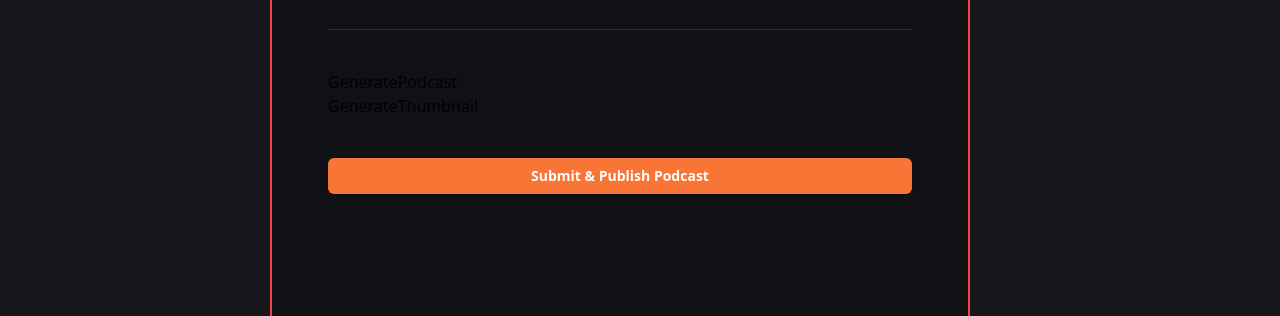
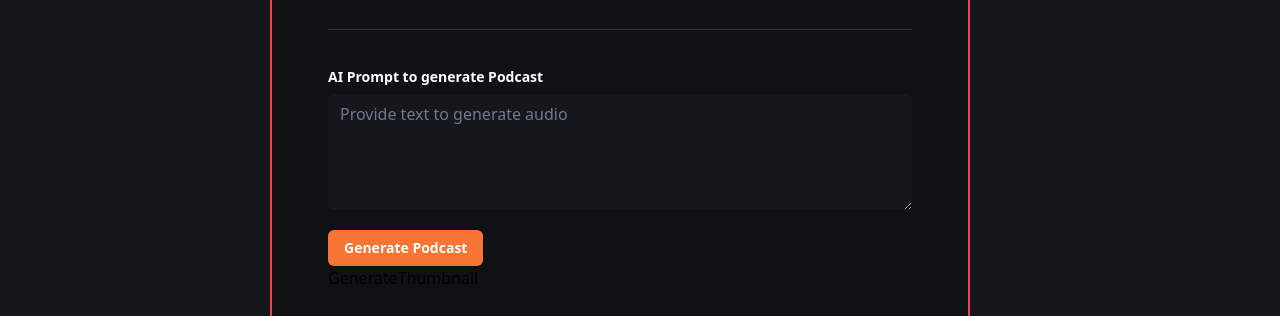
Before and after one commit to UnderprotectionDev/ai-podcast-platform-convex, a Next.js app: page /create-podcast in a window 1280 px wide. Shown: the part 435-751 px from the top of the page. Built offline with nearby package versions, Linux system fonts and the light colour scheme; no server answers.

Commit message:
Implement GeneratePodcast component with UI and basic podcast generation logic

```diff
--- a/app/(root)/create-podcast/page.tsx
+++ b/app/(root)/create-podcast/page.tsx
@@ -87,7 +87,7 @@
                   </FormLabel>
                   <FormControl>
                     <Input
-                      className="input-class focus-visible:ring-orange-1"
+                      className="input-class focus-visible:ring-orange-1 focus-visible:ring-offset-1"
                       placeholder="Pro Podcast"
                       {...field}
                     />
@@ -97,13 +97,13 @@
               )}
             />
             <div className="flex flex-col gap-2.5">
-              <Label className="text-16 font-bold text-white-1">
+              <Label className="text-16 font-bold text-white-1 focus-visible:ring-orange-1 focus-visible:ring-offset-1">
                 Select AI Voice
               </Label>
               <Select onValueChange={(value) => setVoiceType(value)}>
                 <SelectTrigger
                   className={cn(
-                    "text-16 w-full border-none bg-black-1 text-gray-1"
+                    "text-16 w-full border-none bg-black-1 text-gray-1 focus-visible:ring-orange-1 focus-visible:ring-offset-1"
                   )}
                 >
                   <SelectValue
@@ -111,12 +111,12 @@
                     className="placeholder:text-gray-1"
                   />
                 </SelectTrigger>
-                <SelectContent className="text-16 border-none bg-black-1 font-bold text-white-1 focus:ring-orange-1">
+                <SelectContent className="text-16 border-none bg-black-1 font-bold text-white-1">
                   {voiceCategories.map((category) => (
                     <SelectItem
                       key={category}
                       value={category}
-                      className="capitalize focus:bg-orange-1"
+                      className="capitalize focus:bg-orange-1 focus-visible:ring-orange-1 focus-visible:ring-offset-1"
                     >
                       {category}
                     </SelectItem>
@@ -142,7 +142,7 @@
                   </FormLabel>
                   <FormControl>
                     <Textarea
-                      className="input-class focus-visible:ring-orange-1"
+                      className="input-class focus-visible:ring-orange-1 focus-visible:ring-offset-1"
                       placeholder="Write a short podcast description"
                       {...field}
                     />
@@ -153,7 +153,15 @@
             />
           </div>
           <div className="flex flex-col pt-10">
-            <GeneratePodcast />
+            <GeneratePodcast
+              setAudioStorageId={setAudioStorageId}
+              setAudio={setAudioUrl}
+              setAudioDuration={setAudioDuration}
+              audio={audioUrl}
+              voiceType={voiceType}
+              voicePrompt={voicePrompt}
+              setVoicePrompt={setVoicePrompt}
+            />
 
             <GenerateThumbnail />
 
--- a/app/(root)/podcast/[podcastId]/page.tsx
+++ b/app/(root)/podcast/[podcastId]/page.tsx
@@ -1,8 +1,8 @@
-type PageProps = {
+interface PageProps {
   params: Promise<{
     podcastId: string;
   }>;
-};
+}
 
 export default async function PodcastPage({ params }: PageProps) {
   const { podcastId } = await params;
--- a/components/generate-podcast.tsx
+++ b/components/generate-podcast.tsx
@@ -1,3 +1,80 @@
-export function GeneratePodcast() {
-  return <div>GeneratePodcast</div>;
+import { GeneratePodcastProps } from "@/types";
+import { Label } from "./ui/label";
+import { Textarea } from "./ui/textarea";
+import { Button } from "./ui/button";
+import { Loader } from "lucide-react";
+import { useState } from "react";
+
+const useGeneratePodcast = ({
+  setAudio,
+  voiceType,
+  voicePrompt,
+  setAudioStorageId,
+}: GeneratePodcastProps) => {
+  const [isGenerating, setIsGenerating] = useState(false);
+  const generatePodcast = async () => {
+    setIsGenerating(true);
+    setAudio("");
+
+    if (!voicePrompt) {
+      return setIsGenerating(false);
+    }
+
+    try {
+      setIsGenerating(false);
+    } catch (error) {
+      console.log("Error generating podcast", error);
+      setIsGenerating(false);
+    }
+  };
+  return {
+    isGenerating: false,
+    generatePodcast,
+  };
+};
+
+export function GeneratePodcast(props: GeneratePodcastProps) {
+  const { isGenerating, generatePodcast } = useGeneratePodcast(props);
+  return (
+    <div>
+      <div className="flex flex-col gap-2.5">
+        <Label className="text-16 font-bold text-white-1">
+          AI Prompt to generate Podcast
+        </Label>
+        <Textarea
+          className="input-class font-light focus-visible:ring-orange-1 focus-visible:ring-offset-1"
+          placeholder="Provide text to generate audio"
+          rows={5}
+          value={props.voicePrompt}
+          onChange={(e) => props.setVoicePrompt(e.target.value)}
+        />
+      </div>
+      <div className="mt-5 w-full max-w-[200px]">
+        <Button
+          type="submit"
+          className="text-16 bg-orange-1 py-4 font-bold text-white-1"
+        >
+          {isGenerating ? (
+            <>
+              Generating
+              <Loader size={20} className="animate-spin" />
+            </>
+          ) : (
+            "Generate Podcast"
+          )}
+        </Button>
+      </div>
+      {props.audio && (
+        <audio
+          src={props.audio}
+          controls
+          autoPlay
+          className="mt-5"
+          onLoadedMetadata={(e) =>
+            props.setAudioDuration(e.currentTarget.duration)
+          }
+        />
+      )}
+    </div>
+  );
 }
--- /dev/null
+++ b/types/index.ts
@@ -0,0 +1,137 @@
+/* eslint-disable no-unused-vars */
+
+import { Dispatch, SetStateAction } from "react";
+
+import { Id } from "@/convex/_generated/dataModel";
+
+export interface EmptyStateProps {
+  title: string;
+  search?: boolean;
+  buttonText?: string;
+  buttonLink?: string;
+}
+
+export interface TopPodcastersProps {
+  _id: Id<"users">;
+  _creationTime: number;
+  email: string;
+  imageUrl: string;
+  clerkId: string;
+  name: string;
+  podcast: {
+    podcastTitle: string;
+    pocastId: Id<"podcasts">;
+  }[];
+  totalPodcasts: number;
+}
+
+export interface PodcastProps {
+  _id: Id<"podcasts">;
+  _creationTime: number;
+  audioStorageId: Id<"_storage"> | null;
+  user: Id<"users">;
+  podcastTitle: string;
+  podcastDescription: string;
+  audioUrl: string | null;
+  imageUrl: string | null;
+  imageStorageId: Id<"_storage"> | null;
+  author: string;
+  authorId: string;
+  authorImageUrl: string;
+  voicePrompt: string;
+  imagePrompt: string | null;
+  voiceType: string;
+  audioDuration: number;
+  views: number;
+}
+
+export interface ProfilePodcastProps {
+  podcasts: PodcastProps[];
+  listeners: number;
+}
+
+export type VoiceType =
+  | "alloy"
+  | "echo"
+  | "fable"
+  | "onyx"
+  | "nova"
+  | "shimmer";
+
+export interface GeneratePodcastProps {
+  voiceType: VoiceType;
+  setAudio: Dispatch<SetStateAction<string>>;
+  audio: string;
+  setAudioStorageId: Dispatch<SetStateAction<Id<"_storage"> | null>>;
+  voicePrompt: string;
+  setVoicePrompt: Dispatch<SetStateAction<string>>;
+  setAudioDuration: Dispatch<SetStateAction<number>>;
+}
+
+export interface GenerateThumbnailProps {
+  setImage: Dispatch<SetStateAction<string>>;
+  setImageStorageId: Dispatch<SetStateAction<Id<"_storage"> | null>>;
+  image: string;
+  imagePrompt: string;
+  setImagePrompt: Dispatch<SetStateAction<string>>;
+}
+
+export interface LatestPodcastCardProps {
+  imgUrl: string;
+  title: string;
+  duration: string;
+  index: number;
+  audioUrl: string;
+  author: string;
+  views: number;
+  podcastId: Id<"podcasts">;
+}
+
+export interface PodcastDetailPlayerProps {
+  audioUrl: string;
+  podcastTitle: string;
+  author: string;
+  isOwner: boolean;
+  imageUrl: string;
+  podcastId: Id<"podcasts">;
+  imageStorageId: Id<"_storage">;
+  audioStorageId: Id<"_storage">;
+  authorImageUrl: string;
+  authorId: string;
+}
+
+export interface AudioProps {
+  title: string;
+  audioUrl: string;
+  author: string;
+  imageUrl: string;
+  podcastId: string;
+}
+
+export interface AudioContextType {
+  audio: AudioProps | undefined;
+  setAudio: React.Dispatch<React.SetStateAction<AudioProps | undefined>>;
+}
+
+export interface PodcastCardProps {
+  imgUrl: string;
+  title: string;
+  description: string;
+  podcastId: Id<"podcasts">;
+}
+
+export interface CarouselProps {
+  fansLikeDetail: TopPodcastersProps[];
+}
+
+export interface ProfileCardProps {
+  podcastData: ProfilePodcastProps;
+  imageUrl: string;
+  userFirstName: string;
+}
+
+export type UseDotButtonType = {
+  selectedIndex: number;
+  scrollSnaps: number[];
+  onDotButtonClick: (index: number) => void;
+};
```
